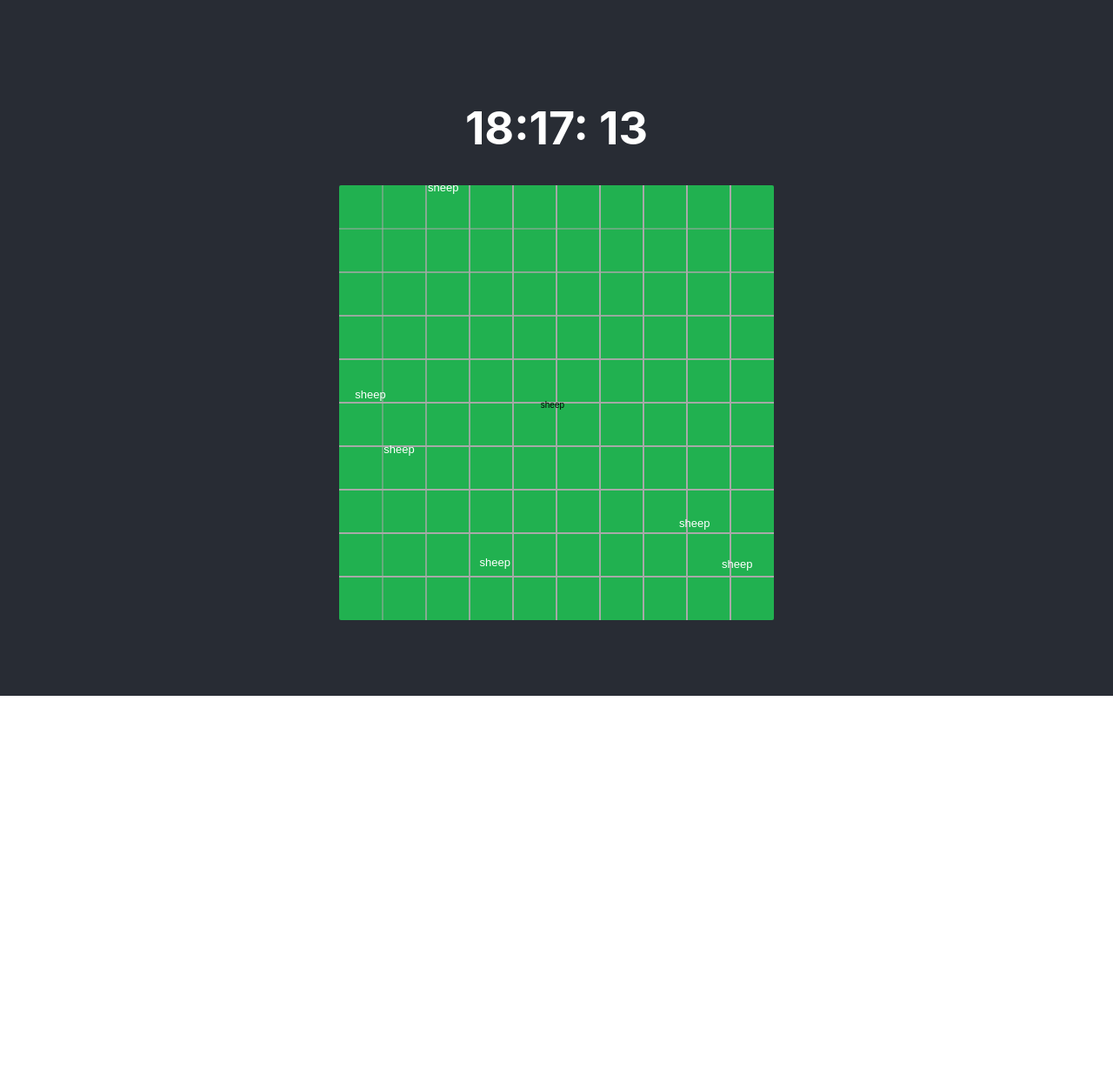
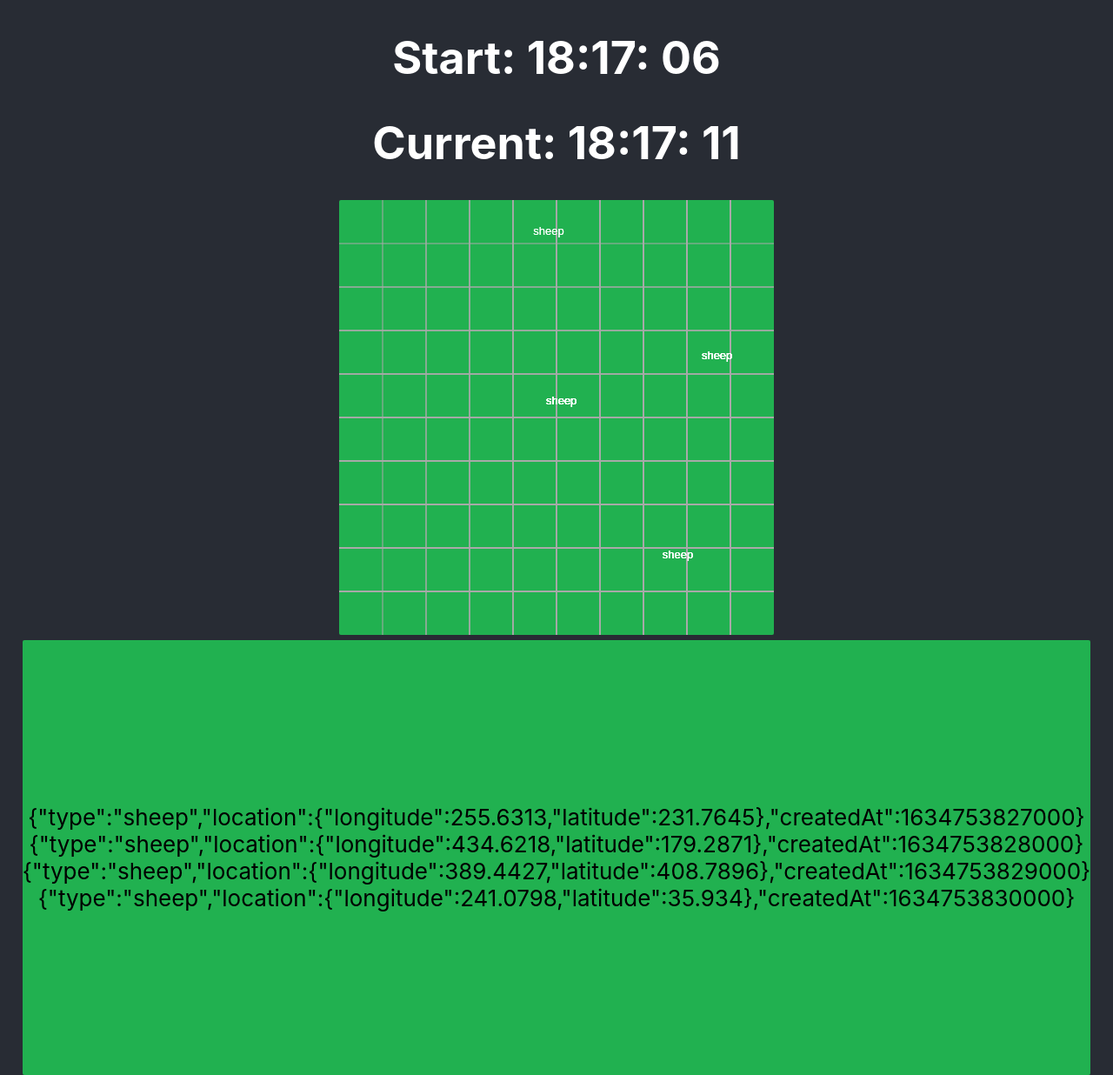
Before and after one commit to AhmedEldessouki/a-game, a React (Create React App) app: page / in a window 1280 px wide. Shown: the whole page at 87% size. Before the commit the page ends 800 px from the top, so only its background shows below. Built offline with nearby package versions, Linux system fonts and the light colour scheme.

Commit message:
safe Point: using Ref and drawing while maping (not a good idea but it will work for now)

```diff
--- a/src/App.tsx
+++ b/src/App.tsx
@@ -1,12 +1,12 @@
 import React from 'react'
 import './App.css'
-import Grid from './components/grid/grid'
+import Oracle from './components/grid/oracle'
 
 function App() {
   return (
     <div className="App">
       <main className="App-header">
-        <Grid />
+        <Oracle />
       </main>
     </div>
   )
--- a/src/components/grid/grid.tsx
+++ b/src/components/grid/grid.tsx
@@ -6,7 +6,17 @@ const Canvas = styled.canvas`
   background: #1eff61a1;
   border-radius: 2px;
 `
-
+const HistoryContainer = styled.div`
+  background: #1eff61a1;
+  border-radius: 2px;
+  color: black;
+  height: 500px;
+  display: flex;
+  flex-direction: column;
+  justify-content: center;
+  align-items: center;
+  overflow: auto;
+`
 function draw(
   ctx: CanvasRenderingContext2D,
   squareLength: number,
@@ -23,44 +33,76 @@ function draw(
   ctx.save()
   ctx.beginPath()
 
-  ctx.fillText(text, longitude, latitude)
   ctx.textAlign = 'center'
   ctx.textBaseline = 'middle'
   ctx.fillStyle = `white`
   ctx.font = `13px sans-serif`
+  ctx.fillText(text, longitude, latitude)
   ctx.ellipse(longitude, latitude, radius, radius, Math.PI / 4, 0, 2 * Math.PI)
   ctx.stroke()
+
+  ctx.closePath()
+  ctx.restore()
 }
 
-function spawn(ctx: CanvasRenderingContext2D, squareLength: number) {
+type SpawnAbleAnimals = 'sheep' | 'wolf' | 'bear'
+const animalsOutside: {
+  type: SpawnAbleAnimals
+  location: {latitude: number; longitude: number}
+  createdAt: number
+}[] = []
+const spawn = () => {
   // ? Sheep s > 0 && s <= 100
   // ? Wolf w > 101 && w <= 110 Radius: 15%
   // ? Bear b > 111 && b <= 115 Radius: 20%
   const num = faker.datatype.number(115)
-  const latitude = Number(faker.address.latitude(500, 0.1))
-  const longitude = Number(faker.address.longitude(500, 0.1))
-
+  const animal: {
+    type: SpawnAbleAnimals
+    location: {latitude: number; longitude: number}
+    createdAt: number
+  } = {
+    type: 'sheep',
+    location: {
+      longitude: Number(faker.address.latitude(500, 0.1)),
+      latitude: Number(faker.address.longitude(500, 0.1)),
+    },
+    createdAt: Date.now(),
+  }
   if (num < 101) {
-    draw(ctx, squareLength, latitude, longitude, 'sheep')
+    animal.type = 'sheep'
   } else if (num < 111) {
-    draw(ctx, squareLength, latitude, longitude, 'wolf')
+    animal.type = 'wolf'
   } else {
-    draw(ctx, squareLength, latitude, longitude, 'bear')
+    animal.type = 'bear'
   }
+  // setAnimals([...animals, animal])
+  animalsOutside.push(animal)
+  return animal
 }
 
-function Grid() {
+function Grid({
+  animals,
+}: {
+  animals: {
+    type: SpawnAbleAnimals
+    location: {latitude: number; longitude: number}
+    createdAt: number
+  }[]
+}) {
   const [time, setTime] = React.useState(`${new Date()
     .getHours()
     .toString()
     .padStart(2, '0')}:${new Date().getMinutes().toString().padStart(2, '0')}:
-  ${new Date().getSeconds().toString().padStart(2, '0')}`)
+      ${new Date().getSeconds().toString().padStart(2, '0')}`)
+
   const canvasRef = React.useRef<HTMLCanvasElement>(null)
+
   React.useEffect(() => {
     if (!canvasRef.current) return
     const ctx = canvasRef.current.getContext('2d')
+    const squareLength = canvasRef.current.width
     if (!ctx) return
-    const squareLength = canvasRef.current.width
+
     ctx.clearRect(0, 0, squareLength, squareLength)
     ctx.beginPath()
     for (let i = 50; i < squareLength; i += 50) {
@@ -71,18 +113,20 @@ function Grid() {
       ctx.strokeStyle = 'darkgray'
       ctx.stroke()
     }
-    // draw(ctx, squareLength)
-  }, [])
+    ctx.closePath()
 
-  React.useEffect(() => {
-    if (!canvasRef.current) return
-    const ctx = canvasRef.current.getContext('2d')
-    if (!ctx) return
-    const squareLength = canvasRef.current.width
-    setInterval(() => spawn(ctx, squareLength), 1000)
-  }, [])
+    animals.forEach(animal =>
+      draw(
+        ctx,
+        squareLength,
+        animal.location.latitude,
+        animal.location.longitude,
+        animal.type,
+      ),
+    )
+  }, [animals])
 
-  React.useEffect(() => {
+  React.useLayoutEffect(() => {
     setInterval(
       () =>
         setTime(
@@ -93,7 +137,7 @@ function Grid() {
             .getMinutes()
             .toString()
             .padStart(2, '0')}:
-          ${`${new Date().getSeconds()}`.padStart(2, '0')}`,
+            ${`${new Date().getSeconds()}`.padStart(2, '0')}`,
         ),
       1000,
     )
@@ -101,8 +145,26 @@ function Grid() {
 
   return (
     <div>
-      <h1>{time}</h1>
+      <h1>Current: {time}</h1>
       <Canvas width="500" height="500" ref={canvasRef} />
+      <HistoryContainer>
+        {animals.map((item, i) => {
+          const ctx = canvasRef.current?.getContext('2d')
+          if (ctx) {
+            draw(
+              ctx,
+              500,
+              item.location.latitude,
+              item.location.longitude,
+              item.type,
+            )
+          }
+          return (
+            // eslint-disable-next-line react/no-array-index-key
+            <div key={item.createdAt * (i + 1)}>{JSON.stringify(item)}</div>
+          )
+        })}
+      </HistoryContainer>
     </div>
   )
 }
--- /dev/null
+++ b/src/components/grid/oracle.tsx
@@ -0,0 +1,121 @@
+import React from 'react'
+import styled from '@emotion/styled'
+import faker from 'faker'
+import Grid from './grid'
+
+const HistoryContainer = styled.div`
+  background: #1eff61a1;
+  border-radius: 2px;
+  color: black;
+  height: 500px;
+  display: flex;
+  flex-direction: column;
+  justify-content: center;
+  align-items: center;
+  overflow: auto;
+`
+
+type SpawnAbleAnimals = 'sheep' | 'wolf' | 'bear'
+const spawn = () => {
+  // ? Sheep s > 0 && s <= 100
+  // ? Wolf w > 101 && w <= 110 Radius: 15%
+  // ? Bear b > 111 && b <= 115 Radius: 20%
+  const num = faker.datatype.number(115)
+  const animal: {
+    type: SpawnAbleAnimals
+    location: {latitude: number; longitude: number}
+    createdAt: number
+  } = {
+    type: 'sheep',
+    location: {
+      longitude: Number(faker.address.latitude(500, 0.1)),
+      latitude: Number(faker.address.longitude(500, 0.1)),
+    },
+    createdAt: Date.now(),
+  }
+  if (num < 101) {
+    animal.type = 'sheep'
+  } else if (num < 111) {
+    animal.type = 'wolf'
+  } else {
+    animal.type = 'bear'
+  }
+  // setAnimals([...animals, animal])
+  return animal
+}
+function Oracle() {
+  const [time, setTime] = React.useState(`${new Date()
+    .getHours()
+    .toString()
+    .padStart(2, '0')}:${new Date().getMinutes().toString().padStart(2, '0')}:
+  ${new Date().getSeconds().toString().padStart(2, '0')}`)
+  const [animals, setAnimals] = React.useState<
+    {
+      type: SpawnAbleAnimals
+      location: {latitude: number; longitude: number}
+      createdAt: number
+    }[]
+  >([])
+  const [history, setHistory] = React.useState<
+    {
+      type: SpawnAbleAnimals
+      location: {latitude: number; longitude: number}
+      createdAt: number
+    }[]
+  >([])
+  const animalsRef = React.useRef<
+    {
+      type: SpawnAbleAnimals
+      location: {latitude: number; longitude: number}
+      createdAt: number
+    }[]
+  >([])
+
+  React.useLayoutEffect(() => {
+    setInterval(() => {
+      animalsRef.current.shift()
+      console.log(animalsRef.current.length)
+    }, 61000)
+  }, [])
+  React.useLayoutEffect(() => {
+    setInterval(() => {
+      const animal = spawn()
+      animalsRef.current.push(animal)
+      console.log(`spawn`, animalsRef.current.length)
+    }, 1000)
+  }, [])
+  React.useEffect(() => {
+    if (JSON.stringify(animals) === JSON.stringify(animalsRef.current)) return
+    setAnimals([...animalsRef.current])
+  }, [animals])
+
+  return (
+    <div>
+      <h1>
+        Start:{' '}
+        {`${new Date().getHours().toString().padStart(2, '0')}:${new Date()
+          .getMinutes()
+          .toString()
+          .padStart(2, '0')}:
+  ${new Date().getSeconds().toString().padStart(2, '0')}`}
+      </h1>
+      {/* <h1>Current: {time}</h1> */}
+      <Grid animals={animalsRef.current} />
+      {/* <HistoryContainer>
+        {history.map(({type, location, createdAt}, i) => (
+          //   eslint-disable-next-line react/no-array-index-key
+          <React.Fragment key={createdAt * (i + 1)}>
+            <h2>{type}</h2>
+            <div>
+              <h3>{location.latitude}</h3>
+              <h3>{location.longitude}</h3>
+            </div>
+            <span>{createdAt}</span>
+          </React.Fragment>
+        ))}
+      </HistoryContainer> */}
+    </div>
+  )
+}
+
+export default Oracle
```
